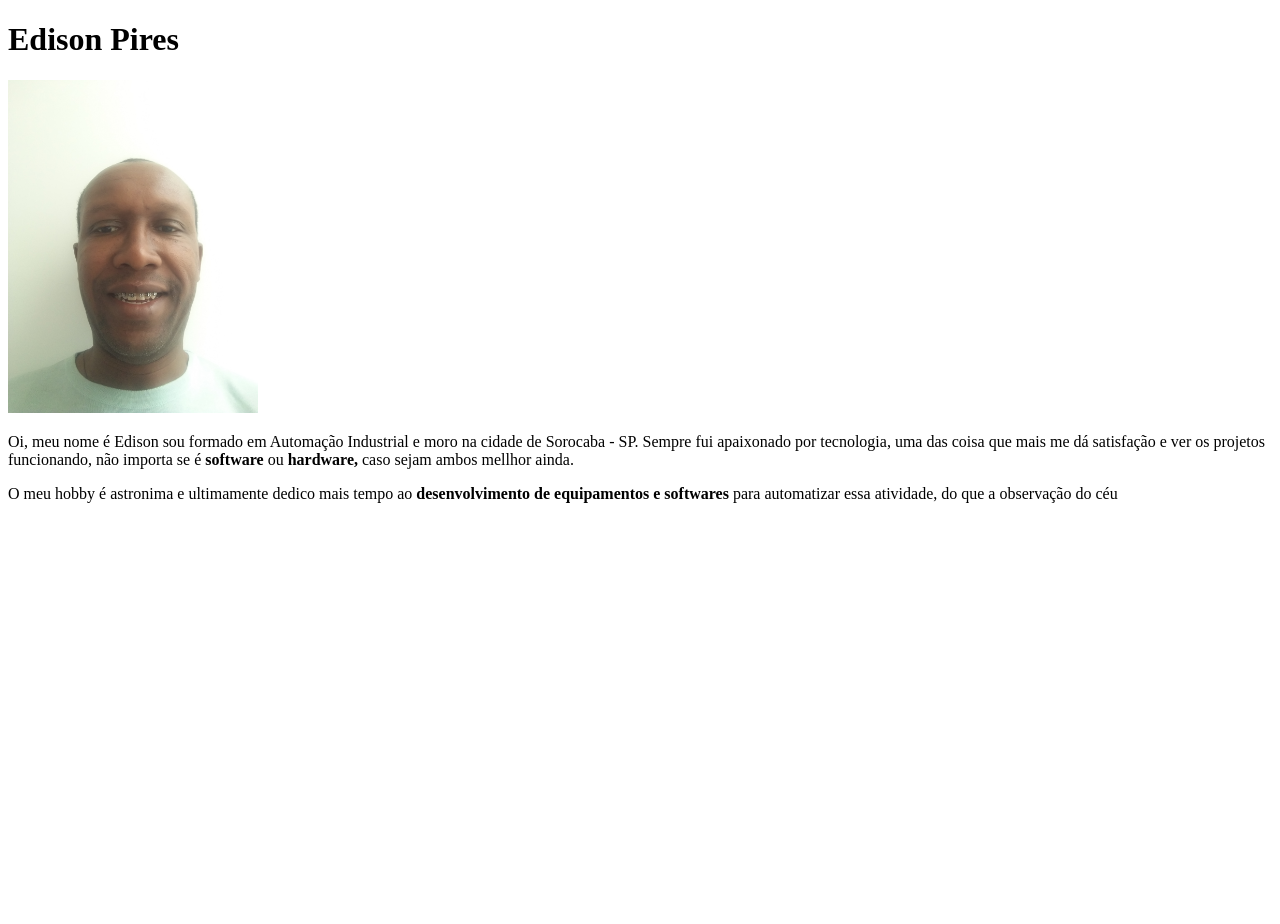
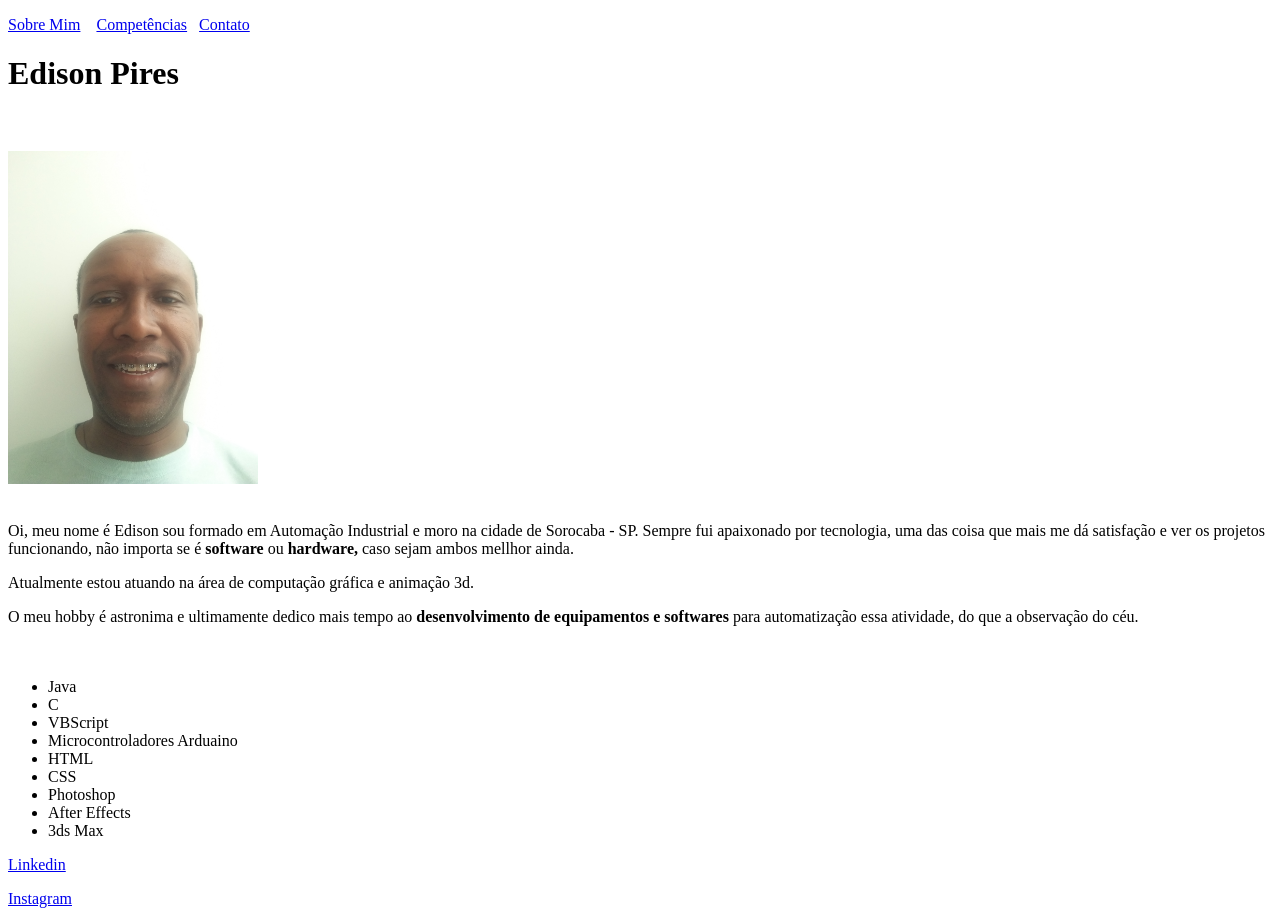
Before and after one commit to edison-ps/trybe-exercises, a plain HTML site: page exercises/portfolio/index.html in a window 1280 px wide. Before the commit the page ends 800 px from the top, so only its background shows below. Drawn offline with Linux system fonts and the light colour scheme.

Commit message:
Finalizado V1.00

```diff
--- a/exercises/portfolio/index.html
+++ b/exercises/portfolio/index.html
@@ -6,9 +6,25 @@
     <title>Portfólio Edison Pires</title>
 </head>
 <body>
-    <h1>Edison Pires</h1>
+    <p><a href="#sobre">Sobre Mim</a> &nbsp;&nbsp;&nbsp;<a href="#competencias">Competências</a>&nbsp;&nbsp;&nbsp;<a href="#contato">Contato</a></p>
+
+    <h1>Edison Pires <br><br></h1>
     <img src="images/20190802_111641.jpg" alt="Foto do Edison" width="250px">
-    <p>Oi, meu nome é Edison sou formado em Automação Industrial e moro na cidade de Sorocaba - SP. Sempre fui apaixonado por tecnologia, uma das coisa que mais me dá satisfação e ver os projetos funcionando, não importa se é <strong>software </strong> ou  <strong>hardware,</strong>  caso sejam ambos mellhor ainda. </p>
-    <p>O meu hobby é astronima e ultimamente dedico mais tempo ao <strong> desenvolvimento de equipamentos e softwares</strong> para automatizar essa atividade, do que a observação do céu</p>
+    <p id="sobre"><br> Oi, meu nome é Edison sou formado em Automação Industrial e moro na cidade de Sorocaba - SP. Sempre fui apaixonado por tecnologia, uma das coisa que mais me dá satisfação e ver os projetos funcionando, não importa se é <strong>software </strong> ou  <strong>hardware,</strong>  caso sejam ambos mellhor ainda. <br></p>
+    <p>Atualmente estou atuando na área de computação gráfica e animação 3d. <br></p>
+    <p>O meu hobby é astronima e ultimamente dedico mais tempo ao <strong> desenvolvimento de equipamentos e softwares</strong> para automatização essa atividade, do que a observação do céu. <br><br><br></p>
+    <ul id="competencias">
+        <li>Java</li>
+        <li>C</li>
+        <li>VBScript</li>
+        <li>Microcontroladores Arduaino</li>
+        <li>HTML</li>
+        <li>CSS</li>
+        <li>Photoshop</li>
+        <li>After Effects</li>
+        <li>3ds Max</li>
+    </ul>
+    <p id="contato"><a href="https://www.linkedin.com/in/edison-pires-8bb248b0/" target="_blank">Linkedin</a> </p>
+    <p id="contato"><a href="https://www.instagram.com/argusimagens/" target="_blank">Instagram</a> </p>
 </body>
 </html>
```
